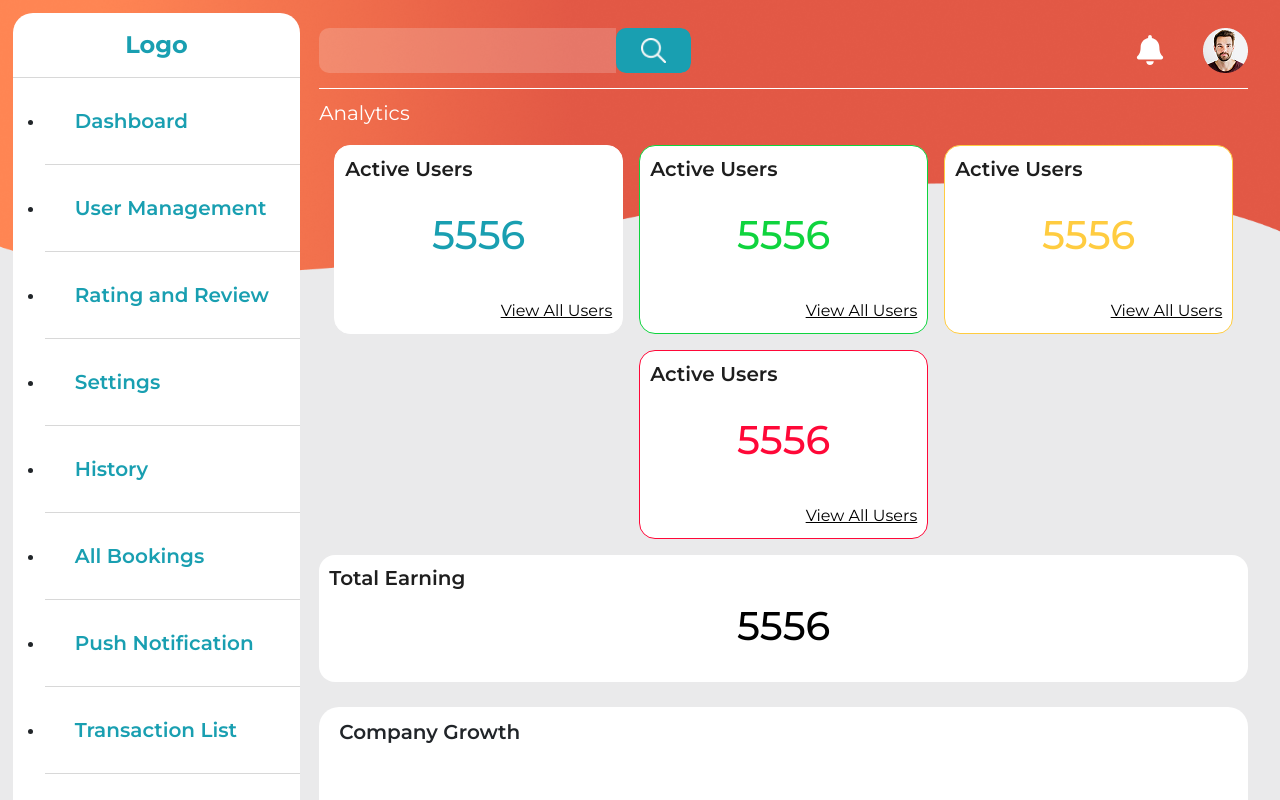
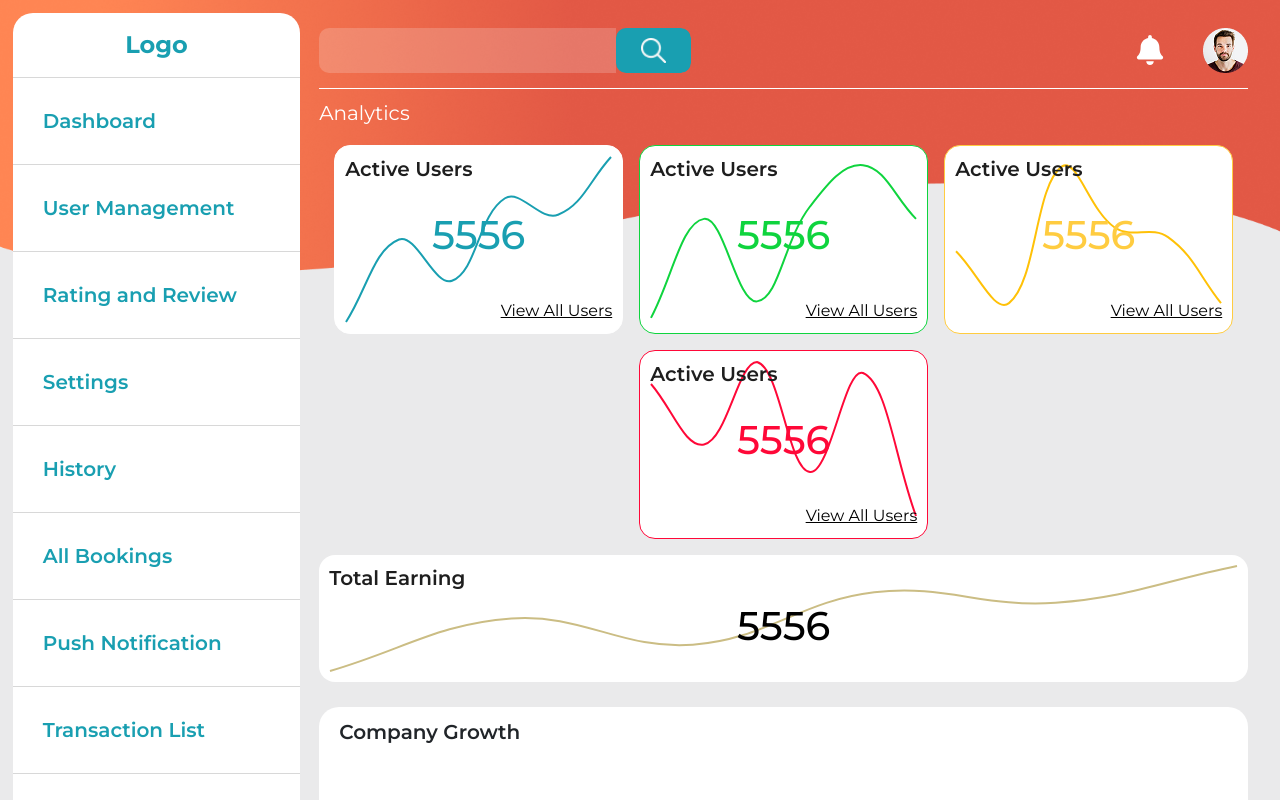
Before and after one commit to muzaffarhaque/Flywe_Dashboard, a React (Vite) app: page / in a window 1280 px wide. Shown: the top 800 px of the page. Built offline with nearby package versions, Linux system fonts and the light colour scheme; sample sign-in values are in the browser's storage.

Commit message:
subject : graph is added

```diff
--- a/package.json
+++ b/package.json
@@ -13,8 +13,10 @@
     "antd": "^5.17.4",
     "axios": "^1.6.2",
     "bootstrap": "^5.2.3",
+    "chart.js": "^4.4.7",
     "react": "^18.2.0",
     "react-bootstrap": "^2.7.4",
+    "react-chartjs-2": "^5.3.0",
     "react-dom": "^18.2.0",
     "react-icons": "^5.4.0",
     "react-router-dom": "^6.10.0",
--- a/src/assets/css/dashboard.scss
+++ b/src/assets/css/dashboard.scss
@@ -24,6 +24,7 @@
         align-items: center;
         justify-content: center;
         position: relative;
+        z-index: 1;
         background-color: #FFFFFF;
         &:first-child {
             border: 1px solid #ffffff;
@@ -48,6 +49,14 @@
             h1 {
                 color: #FF0838;
             }
+        }
+        .graph{
+            position: absolute;
+            left: 10px;
+            top: 10px;
+            width: calc(100% - 20px);
+            height: calc(100% - 20px);
+            z-index: -1;
         }
         .title {
             position: absolute;
--- a/src/assets/css/style.scss
+++ b/src/assets/css/style.scss
@@ -166,6 +166,12 @@
             width: 30%;
             max-width: 294px;
             min-width: 268px;
+            .nav-bar{
+                ul{
+                    list-style: none;
+                    padding-left: 0;
+                }
+            }
         }
         .root-content-body {
             width: 100%;
--- /dev/null
+++ b/src/components/LineChartCard.jsx
@@ -0,0 +1,57 @@
+import React, { useRef, useEffect, useState } from "react";
+import { Line } from "react-chartjs-2";
+import { Chart as ChartJS, LineElement, PointElement, LinearScale, CategoryScale } from "chart.js";
+
+ChartJS.register(LineElement, PointElement, LinearScale, CategoryScale);
+
+const LineChartCard = ({color='', info=[50, 150, 100, 200, 180, 250]}) => {
+  const chartRef = useRef(null);
+  const [gradient, setGradient] = useState(null);
+
+  useEffect(() => {
+    if (chartRef.current) {
+      const ctx = chartRef.current.ctx;
+      const gradientFill = ctx.createLinearGradient(0, 0, 0, 180);
+      gradientFill.addColorStop(0, "rgba(255, 193, 7, 0.4)");
+      gradientFill.addColorStop(1, "rgba(255, 193, 7, .1)");
+      setGradient(gradientFill);
+
+    }
+  }, []);
+
+  const data = {
+    labels: ["Jan", "Feb", "Mar", "Apr", "May", "Jun"],
+    datasets: [
+      {
+        data: info || [50, 150, 100, 200, 180, 250],
+        borderColor:color || "#FFC107",
+        backgroundColor: gradient ? gradient : "rgba(255, 193, 7, 0.2)",
+        borderWidth: 2,
+        tension: 0.4,
+        fill: true,
+        pointRadius: 0,
+      },
+    ],
+  };
+
+  const options = {
+    responsive: true,
+    maintainAspectRatio: false,
+    plugins: {
+      legend: { display: false },
+      tooltip: { enabled: false },
+    },
+    scales: {
+      x: { display: false, grid: { display: false } },
+      y: { display: false, grid: { display: false } },
+    },
+  };
+
+  return (
+
+        <Line ref={chartRef} data={data} options={options} />
+
+  );
+};
+
+export default LineChartCard;
--- a/src/components/index.js
+++ b/src/components/index.js
@@ -1,3 +1,4 @@
 export {default as SideNaveBar} from './SideNaveBar';
 export {default as Header} from './Header.jsx';
 import {default as Table} from './Table.jsx';
+import {default as LineChartCard} from './LineChartCard.jsx';
--- a/src/pages/dashboard/Dashboard.jsx
+++ b/src/pages/dashboard/Dashboard.jsx
@@ -1,5 +1,6 @@
 import React from 'react'
 import Table from '../../components/Table'
+import LineChartCard from '../../components/LineChartCard'
 
 export default function Dashboard() {
   return (
@@ -10,26 +11,41 @@ export default function Dashboard() {
           <div className="graph-box">
             <p className='title'>Active Users</p>
             <h1>5556</h1>
+            <div className="graph">
+              <LineChartCard color='#199FB1'/>
+            </div>
             <a className='view-all'>View All Users</a>
           </div>
           <div className="graph-box">
             <p className='title'>Active Users</p>
             <h1>5556</h1>
+            <div className="graph">
+              <LineChartCard color='#0FD43E' info={[10, 250, 50, 280, 380, 250]}/>
+            </div>
             <a className='view-all'>View All Users</a>
           </div>
           <div className="graph-box">
             <p className='title'>Active Users</p>
             <h1>5556</h1>
+            <div className="graph">
+              <LineChartCard color='' info={[250, 140, 430, 300, 280, 140]}/>
+            </div>
             <a className='view-all'>View All Users</a>
           </div>
           <div className="graph-box">
             <p className='title'>Active Users</p>
             <h1>5556</h1>
+            <div className="graph">
+              <LineChartCard color='#FF0838' info={[460, 350, 500, 300, 480, 220]}/>
+            </div>
             <a className='view-all'>View All Users</a>
           </div>
           <div className="graph-box earning-graph-box">
             <p className='title'>Total Earning</p>
             <h1>5556</h1>
+            <div className="graph">
+              <LineChartCard color='#cbbd84'/>
+            </div>
           </div>
         </div>
         <div className="graph-bar-chat-wrapper">
```
Also changed, not shown: 1 other file (tests, documents, lock files or other folders).
